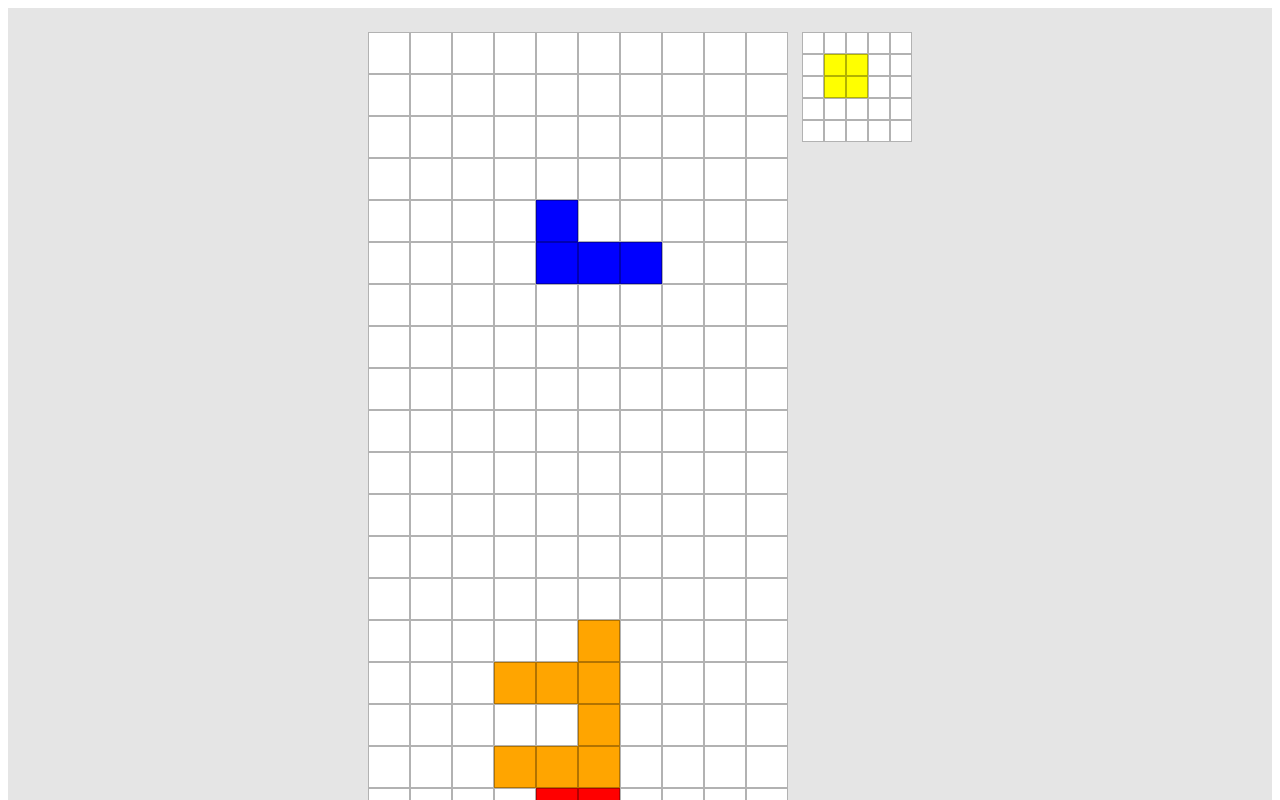
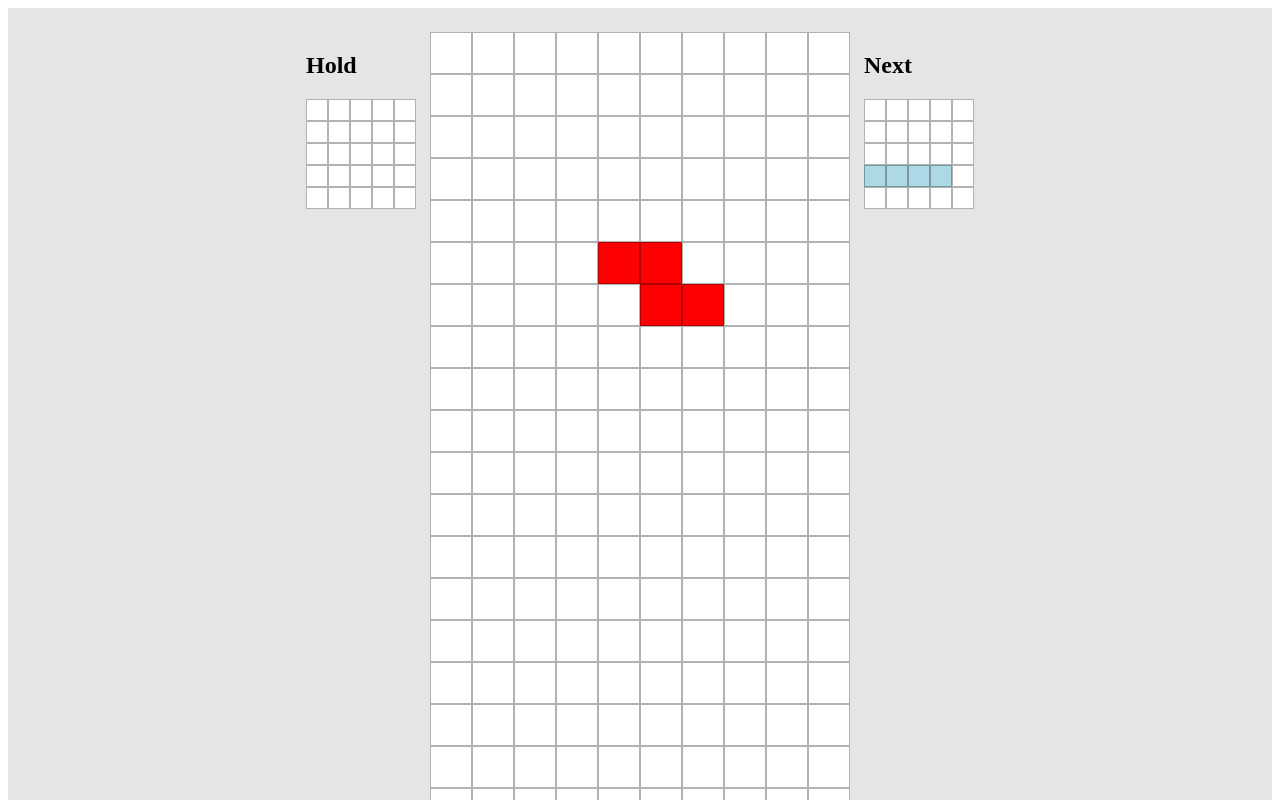
Before and after one commit to abetomoki0420/vue-tetris-challenge, a Vue app: page / in a window 1280 px wide. Shown: the top 800 px of the page. Built offline with nearby package versions, Linux system fonts and the light colour scheme.

Commit message:
feat: add hold function

```diff
--- a/src/components/Tetris.vue
+++ b/src/components/Tetris.vue
@@ -4,8 +4,17 @@
        @keyup.right="move('r')"
        @keyup.down="fall()"
        @keyup.space="spin()"
+       @keyup.enter="hold()"
        tabindex="1"
   >
+    <div class="holdFields">
+      <h2>Hold</h2>
+      <div class="row" v-for="row in holdFields">
+        <div class="col" v-for="col in row">
+          <div class="nextCell" :class="getStyleByType(col)"/>
+        </div>
+      </div>
+    </div>
     <div class="fields">
       <div class="row" v-for="row in fields">
         <div class="col" v-for="col in row">
@@ -14,6 +23,7 @@
       </div>
     </div>
     <div class="nextFields">
+      <h2>Next</h2>
       <div class="row" v-for="row in nextFields">
         <div class="col" v-for="col in row">
           <div class="nextCell" :class="getStyleByType(col)"/>
@@ -58,17 +68,19 @@ const getStyleByType = (type: number) => {
 
 export default defineComponent({
   setup() {
-    const {fields,nextFields, start, move, fall, spin} = useTetris();
+    const {fields,nextFields,holdFields, start, move, fall, spin,hold} = useTetris();
 
-    start(100)
+    start(300)
 
     return {
       fields,
       nextFields,
+      holdFields,
       getStyleByType,
       move,
       fall,
       spin,
+      hold
     }
   }
 })
@@ -98,6 +110,10 @@ export default defineComponent({
 
 .nextFields{
   margin-left: 14px;
+}
+
+.holdFields{
+  margin-right: 14px;
 }
 
 .cell,
--- a/src/composables/tetris.ts
+++ b/src/composables/tetris.ts
@@ -9,15 +9,18 @@ import {
   sMino,
   iMino,
 } from "../constants/tetris";
-import { Mino } from "../types/tetris";
+import { Mino, MinoType } from "../types/tetris";
 
 const minos = [squareMino, tMino, jMino, lMino, zMino, sMino, iMino];
 
 const useTetris = () => {
   const currentMino = ref<Mino>(getRandomMino());
   const nextMino = ref<Mino>(getRandomMino());
+  const holdMino = ref<Mino | null>(null);
 
-  const processingTimer = ref<Timer|null>(null);
+  const processingTimer = ref<Timer | null>(null);
+
+  const hasHeldMino = ref<boolean>(false);
 
   const fields = ref<number[][]>([
     [0, 0, 0, 0, 0, 0, 0, 0, 0, 0], // row 21
@@ -59,20 +62,20 @@ const useTetris = () => {
     } else {
       fields.value = clearLines(attachedFields.value);
 
-      currentMino.value = nextMino.value;
+      setNextMino();
 
-      nextMino.value = getRandomMino();
+      hasHeldMino.value = false;
     }
 
-    if( !existsValidBoundary(fields.value, currentMino.value)){
-      alert("finish")
+    if (!existsValidBoundary(fields.value, currentMino.value)) {
+      alert("finish");
 
       const timer = processingTimer.value;
-      if(timer !== null){
+      if (timer !== null) {
         clearInterval(timer);
       }
     }
-  }
+  };
 
   const fall = () => {
     const tempMino = fallDownMino(currentMino.value);
@@ -95,7 +98,43 @@ const useTetris = () => {
     }
   };
 
-  const nextFields = computed(() => {
+  const hold = () => {
+    if(hasHeldMino.value){
+      return;
+    }
+
+    if (holdMino.value) {
+      // ホールド済み
+      const tempMino = currentMino.value;
+      currentMino.value = holdMino.value;
+      holdMino.value = getMinoBaseByType(minos, tempMino.type);
+    } else {
+      // 初回ホールド
+      holdMino.value = getMinoBaseByType(minos, currentMino.value.type);
+      setNextMino();
+    }
+
+    hasHeldMino.value = true;
+  };
+
+  const getMinoBaseByType = (minos: Mino[], minoType: MinoType) => {
+    return minos.find((mino) => mino.type === minoType) as Mino;
+  };
+
+  const setNextMino = () => {
+    currentMino.value = nextMino.value;
+    nextMino.value = getRandomMino();
+  };
+
+  const holdFields = computed(() => {
+    return getSubFields(holdMino.value)
+  });
+
+  const nextFields = computed( () => {
+    return getSubFields(nextMino.value)
+  })
+
+  const getSubFields = (mino: Mino | null) => {
     const baseFields = [
       [0, 0, 0, 0, 0],
       [0, 0, 0, 0, 0],
@@ -104,25 +143,31 @@ const useTetris = () => {
       [0, 0, 0, 0, 0],
     ];
 
-    return nextMino.value.coordinates.reduce((fields, coordinate) => {
+    if (mino === null) {
+      return baseFields;
+    }
+
+    return mino.coordinates.reduce((fields, coordinate) => {
       const { row, col } = coordinate;
 
       const rowOffset = 1;
       const colOffset = 3;
 
-      baseFields[row + rowOffset][col - colOffset] = nextMino.value.type;
+      baseFields[row + rowOffset][col - colOffset] = mino.type;
 
       return baseFields;
     }, baseFields);
-  });
+  };
 
   return {
     fields: attachedFields,
     nextFields,
+    holdFields,
     start,
     move,
     fall,
     spin,
+    hold,
   };
 };
 
```
